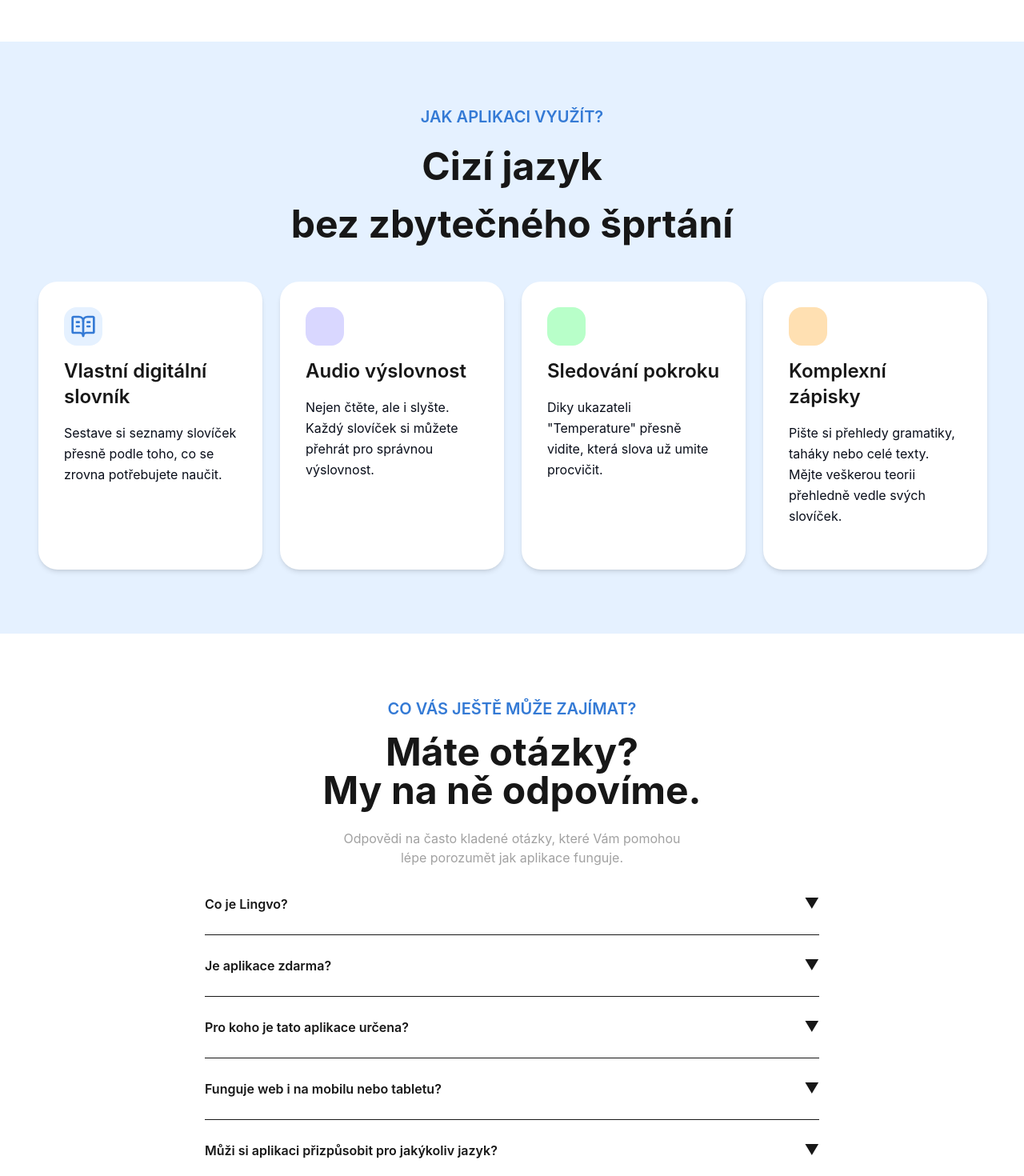
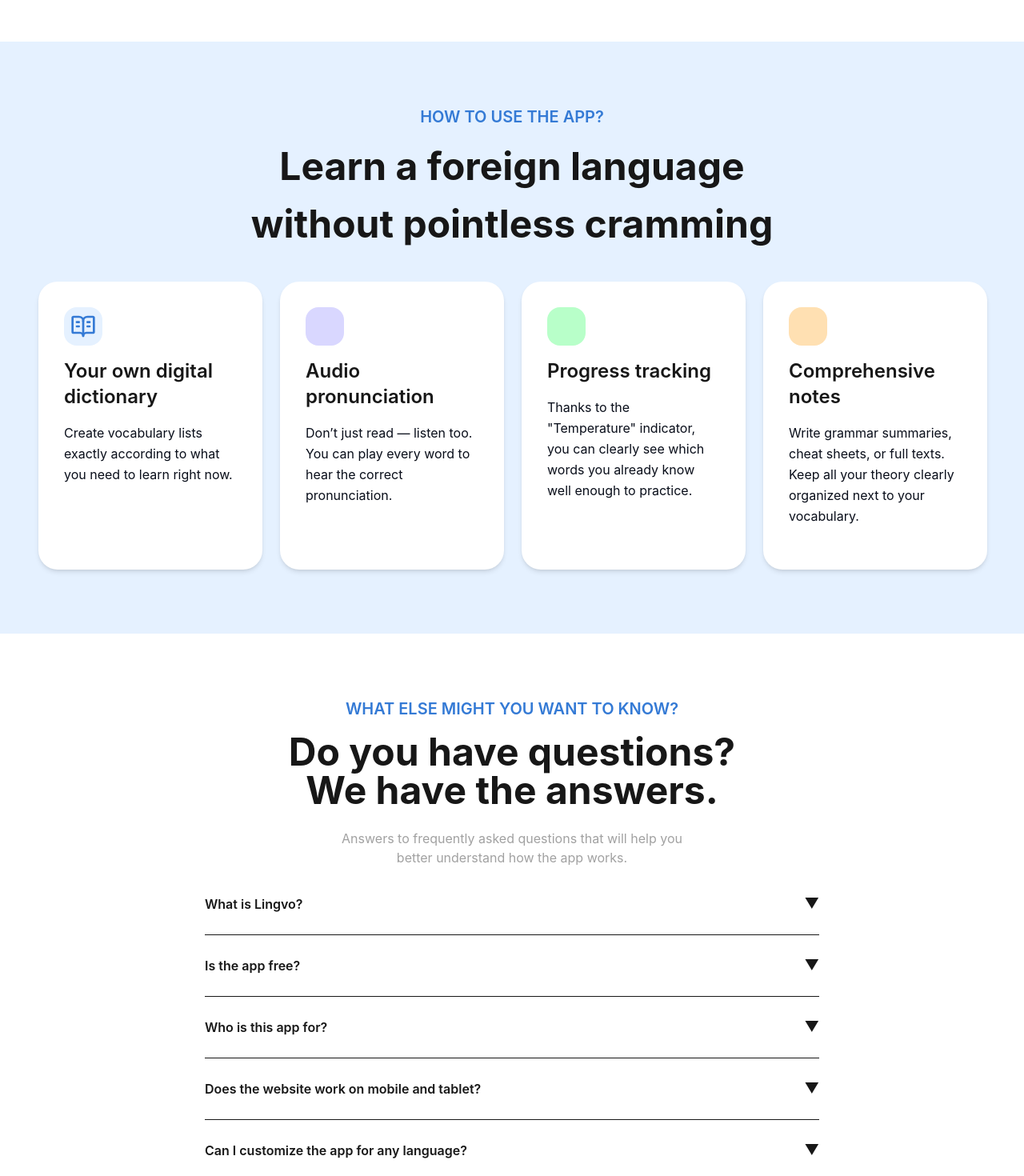
Before and after one commit to tmxsimon/lingvo, a React (Vite) app in the folder frontend/: page / in a window 1280 px wide. Shown: the part 980-2450 px from the top of the page at 80% size. Built offline with nearby package versions, Linux system fonts and the light colour scheme.

Commit message:
refactor: tranlate homepage to english

```diff
--- a/frontend/src/features/home/components/CardText.tsx
+++ b/frontend/src/features/home/components/CardText.tsx
@@ -1,16 +1,16 @@
 import ICONS from "../../../constants/icons";
 
-interface CardItem {
+type CardItem = {
   icon: React.ComponentType<React.SVGProps<SVGSVGElement>>;
   title: string;
   description: string;
   bgColor: string;
   iconColor: string;
-}
+};
 
-interface CardProps {
+type CardProps = {
   card: CardItem;
-}
+};
 
 const Card: React.FC<CardProps> = ({ card }) => {
   const IconComponent = card.icon;
@@ -36,53 +36,53 @@ const Card: React.FC<CardProps> = ({ card }) => {
   );
 };
 
-const CardText: React.FC = () => {
 const cards: CardItem[] = [
   {
     icon: ICONS.openBook,
-      title: "Vlastní digitální slovník",
+    title: "Your own digital dictionary",
     description:
-        "Sestave si seznamy slovíček přesně podle toho, co se zrovna potřebujete naučit.",
+      "Create vocabulary lists exactly according to what you need to learn right now.",
     bgColor: "bg-brand-100",
     iconColor: "var(--color-brand-300)",
   },
   {
     icon: ICONS.volume,
-      title: "Audio výslovnost",
+    title: "Audio pronunciation",
     description:
-        "Nejen čtěte, ale i slyšte. Každý slovíček si můžete přehrát pro správnou výslovnost.",
+      "Don’t just read — listen too. You can play every word to hear the correct pronunciation.",
     bgColor: "bg-purple-100",
     iconColor: "var(--color-purple-300)",
   },
   {
     icon: ICONS.flame,
-      title: "Sledování pokroku",
+    title: "Progress tracking",
     description:
-        'Diky ukazateli "Temperature" přesně vidite, která slova už umite procvičit.',
+      'Thanks to the "Temperature" indicator, you can clearly see which words you already know well enough to practice.',
     bgColor: "bg-green-100",
     iconColor: "var(--color-green-300)",
   },
   {
     icon: ICONS.fileText,
-      title: "Komplexní zápisky",
+    title: "Comprehensive notes",
     description:
-        "Pište si přehledy gramatiky, taháky nebo celé texty. Mějte veškerou teorii přehledně vedle svých slovíček.",
+      "Write grammar summaries, cheat sheets, or full texts. Keep all your theory clearly organized next to your vocabulary.",
     bgColor: "bg-orange-100",
     iconColor: "var(--color-orange-300)",
   },
 ];
-
+const CardText: React.FC = () => {
   return (
     <section className="flex flex-col items-center px-6 py-20">
       <div className="mb-base-lg max-w-4xl text-center">
         <p className="text-brand-300 mb-base-lg text-xl font-semibold">
-          JAK APLIKACI VYUŽÍT?
+          HOW TO USE THE APP?
         </p>
         <h2 className="mb-base-lg gap-base-lg flex flex-col text-5xl font-bold">
-          <span>Cizí jazyk</span>
-          <span>bez zbytečného šprtání</span>
+          <span>Learn a foreign language</span>
+          <span>without pointless cramming</span>
         </h2>
       </div>
+
       <div className="gap-base-lg grid w-full max-w-7xl grid-cols-4">
         {cards.map((card) => (
           <Card key={card.title} card={card} />
--- a/frontend/src/features/home/components/FaqItem.tsx
+++ b/frontend/src/features/home/components/FaqItem.tsx
@@ -1,75 +1,84 @@
-interface FaqQuestion {
+type FaqQuestion = {
   question: string;
   answer: string;
-}
+};
 
-interface FaqItemProps {
+type FaqItemProps = {
   faq: FaqQuestion;
-}
+};
 
 const FaqItemComponent: React.FC<FaqItemProps> = ({ faq }) => {
   return (
-    <details className="border-b borde pb-base">
-      <summary className="cursor-pointer font-semibold text-base flex justify-between items-center py-base-sm">
+    <details className="borde pb-base border-b">
+      <summary className="py-base-sm flex cursor-pointer items-center justify-between text-base font-semibold">
         {faq.question}
         <span className="text-lg">▼</span>
       </summary>
-      <p className="text-neutral-500 text-sm mt-base-sm">{faq.answer}</p>
+      <p className="mt-base-sm text-sm text-neutral-500">{faq.answer}</p>
     </details>
   );
 };
 
-interface FaqHeaderProps {
+type FaqHeaderProps = {
   title: string;
   subtitle: string;
   description: string;
-}
-
-const FaqHeader: React.FC<FaqHeaderProps> = ({ title, subtitle, description }) => {
-  return (
-    <div className="text-center mb-base-lg">
-      <p className="text-brand-300 text-xl font-semibold mb-base">{title}</p>
-      <h2 className="text-5xl font-bold mb-base-lg flex flex-col gap-md">
-        <span>{subtitle}</span>
-        <span>My na ně odpovíme.</span>
-      </h2>
-      <p className="text-neutral-400 text-base text-center max-w-md mx-auto">
-        {description}
-      </p>
-    </div>
-  );
 };
 
 const FaqItem: React.FC = () => {
   const faqs: FaqQuestion[] = [
     {
-      question: "Co je Lingvo?",
-      answer: "Lingvo je moderní aplikace pro studium cizích jazyků, která kombinuje digitální slovník, audio výslovnost a pokročilé sledování pokroku."
+      question: "What is Lingvo?",
+      answer:
+        "Lingvo is a modern language-learning app that combines a digital dictionary, audio pronunciation, and advanced progress tracking.",
     },
     {
-      question: "Je aplikace zdarma?",
-      answer: "Ano, základní verze aplikace je zcela zdarma. Nabízíme také prémiové funkce za symbolickou cenu."
+      question: "Is the app free?",
+      answer:
+        "Yes, the basic version of the app is completely free. We also offer premium features for a small fee.",
     },
     {
-      question: "Pro koho je tato aplikace určena?",
-      answer: "Aplikace je určena pro všechny, kteří se chtějí učit cizí jazyky - od začátečníků až po pokročilé studenty."
+      question: "Who is this app for?",
+      answer:
+        "The app is designed for anyone who wants to learn foreign languages — from beginners to advanced learners.",
     },
     {
-      question: "Funguje web i na mobilu nebo tabletu?",
-      answer: "Ano, aplikace je plně responzivní a funguje na všech zařízeních - počítači, tabletu i mobilním telefonu."
+      question: "Does the website work on mobile and tablet?",
+      answer:
+        "Yes, the app is fully responsive and works on all devices — desktop, tablet, and mobile phone.",
     },
     {
-      question: "Můži si aplikaci přizpůsobit pro jakýkoliv jazyk?",
-      answer: "Ano, můžete si vytvářet vlastní slovníky pro jakýkoliv jazyk, který chcete studovat."
-    }
+      question: "Can I customize the app for any language?",
+      answer:
+        "Yes, you can create your own dictionaries for any language you want to study.",
+    },
   ];
 
+  const FaqHeader: React.FC<FaqHeaderProps> = ({
+    title,
+    subtitle,
+    description,
+  }) => {
+    return (
+      <div className="mb-base-lg text-center">
+        <p className="text-brand-300 mb-base text-xl font-semibold">{title}</p>
+        <h2 className="mb-base-lg gap-md flex flex-col text-5xl font-bold">
+          <span>{subtitle}</span>
+          <span>We have the answers.</span>
+        </h2>
+        <p className="mx-auto max-w-md text-center text-base text-neutral-400">
+          {description}
+        </p>
+      </div>
+    );
+  };
+
   return (
-    <section className="max-w-3xl w-full">
+    <section className="w-full max-w-3xl">
       <FaqHeader
-        title="CO VÁS JEŠTĚ MŮŽE ZAJÍMAT?"
-        subtitle="Máte otázky?"
-        description="Odpovědi na často kladené otázky, které Vám pomohou lépe porozumět jak aplikace funguje."
+        title="WHAT ELSE MIGHT YOU WANT TO KNOW?"
+        subtitle="Do you have questions?"
+        description="Answers to frequently asked questions that will help you better understand how the app works."
       />
 
       <div className="space-y-base">
```
Lines whose indentation alone changed are shown as unchanged.
